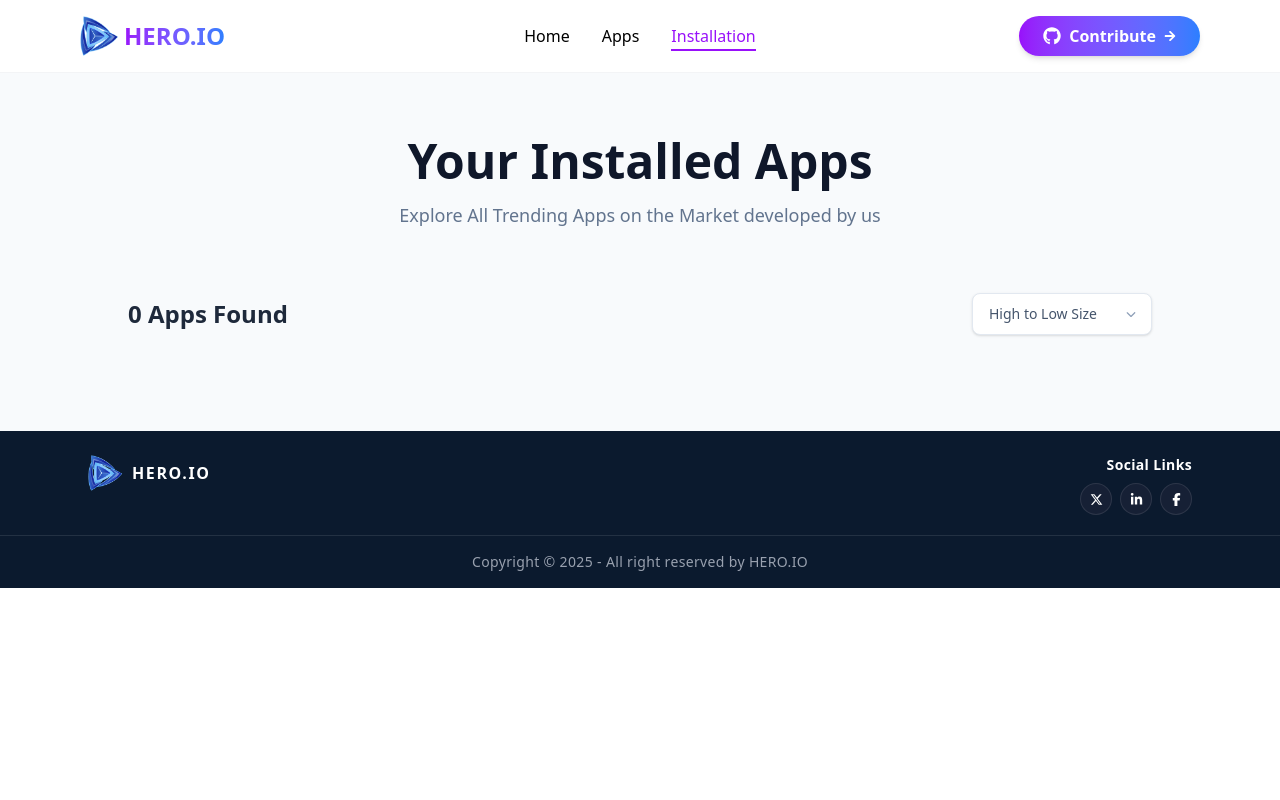
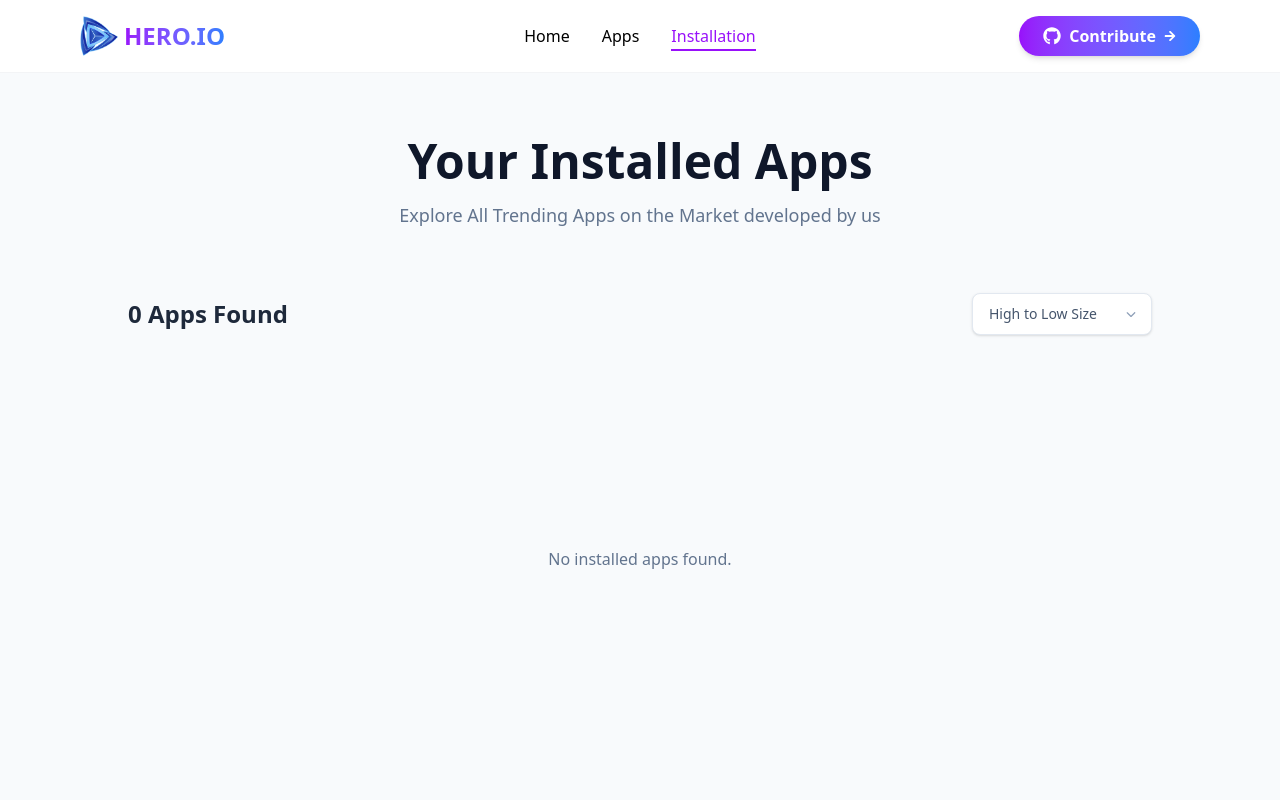
Before and after one commit to ziaulhoquepatwary/Hero-IO, a React (Vite) app: page /installation in a window 1280 px wide. Shown: the top 800 px of the page. Built offline with nearby package versions, Linux system fonts and the light colour scheme.

Commit message:
add comprehensive README with project details

```diff
--- a/src/page/installed-apps/MyInstallation.jsx
+++ b/src/page/installed-apps/MyInstallation.jsx
@@ -28,7 +28,7 @@ const MyInstallation = () => {
 
 
     return (
-        <div className="bg-[#F8FAFC] py-16 px-4">
+        <div className="bg-[#F8FAFC] min-h-screen py-16 px-4">
             <div className="max-w-5xl mx-auto">
 
                 {/* Header Section */}
@@ -64,9 +64,15 @@ const MyInstallation = () => {
                 </div>
 
                 <div className="flex flex-col gap-5">
-                    {sortedApps.map((app) => (
-                        <InstalledApp key={app.id} app={app} onUninstall={handleRemove} />
-                    ))}
+                    {sortedApps.length > 0 ? (
+                        sortedApps.map((app) => (
+                            <InstalledApp key={app.id} app={app} onUninstall={handleRemove} />
+                        ))
+                    ) : (
+                        <p className="text-slate-500 text-center min-h-full py-45">
+                            No installed apps found.
+                        </p>
+                    )}
                 </div>
 
             </div>
```
Also changed, not shown: 1 other file (tests, documents, lock files or other folders).
